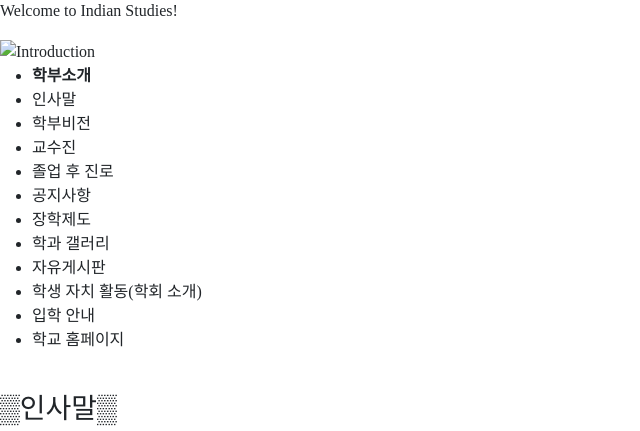
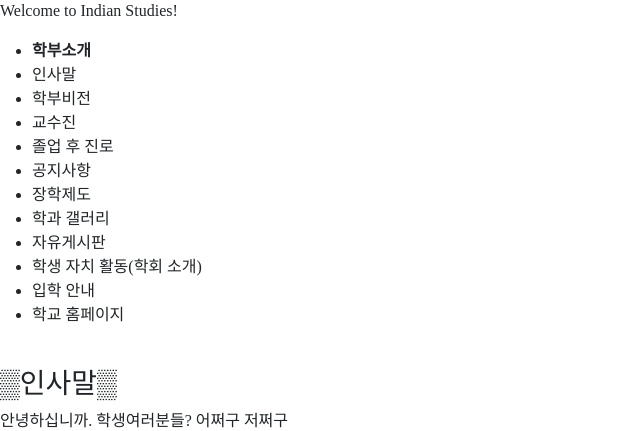
Before and after one commit to Hindi-com/IndianStudies.Github.io, a Django app: template hindi_web/pages/templates/introduction-main.html in a window 1600 px wide. Shown: the part 601-1032 px from the top of the page, without its empty margins (0-640 px from the left). Run offline with Django 3.2, Linux system fonts and the light colour scheme; the template is opened without the code that fills it, so the values that code supplies are empty; some web fonts are replaced.

Commit message:
navbar의 introduction에 url작업 걸기 -> 페이지 이동 가능, css코드 적용 불가

```diff
--- a/hindi_web/hindi_web/urls.py
+++ b/hindi_web/hindi_web/urls.py
@@ -20,5 +20,5 @@ from pages import views
 urlpatterns = [
     path('admin/', admin.site.urls),
     path('', views.home, name="home"),
-    path('', views.introduction, name="introduction")
+    path('introduction/', views.introduction, name="introduction")
 ]
--- a/hindi_web/pages/templates/base.html
+++ b/hindi_web/pages/templates/base.html
@@ -38,7 +38,7 @@
                         <a class="nav-link active" aria-current="page" href="index.html">Home</a>
                     </li>
                     <li class="nav-item">
-                        <a class="nav-link active" aria-current="page" href="introduction-main.html">Introdction</a></a>
+                        <a class="nav-link active" aria-current="page" href="{% url 'introduction' %}">Introdction</a></a>
                     </li>
                     <li class="nav-item">
                         <a class="nav-link active" aria-current="page" href="#">Community</a>
--- a/hindi_web/pages/templates/introduction-main.html
+++ b/hindi_web/pages/templates/introduction-main.html
@@ -1,33 +1,31 @@
 {% extends 'base.html' %}
+<head>
     {% load static %}
+    <link rel="stylesheet" href="{% static 'css/introduction.css' %}">
+</head>
 
 <body>
 {% block content %}
-    <section id=section>
-        <div class=section__top>
-            <img scr="images/" alt="Introduction">
-        </div>
-        <aside id=aside>
+    <aside class=introduction-aside>
         <ul>
-                <li class="aside__menu__item"><strong>학부소개</strong></li>
-                <li class="aside__menu__item"><a href="#"></a>인사말</li>
-                <li class="aside__menu__item"><a href="#"></a>학부비전</li>
-                <li class="aside__menu__item"><a href="#"></a>교수진</li>
-                <li class="aside__menu__item"><a href="#"></a>졸업 후 진로</li>
-                <li class="aside__menu__item"><a href="#"></a>공지사항</li>
-                <li class="aside__menu__item"><a href="#"></a>장학제도</li>
-                <li class="aside__menu__item"><a href="#"></a>학과 갤러리</li>
-                <li class="aside__menu__item"><a href="#"></a>자유게시판</li>
-                <li class="aside__menu__item"><a href="#"></a>학생 자치 활동(학회 소개)</li>
-                <li class="aside__menu__item"><a href="#"></a>입학 안내</li>
-                <li class="aside__menu__item"><a href="#"></a>학교 홈페이지</li>
+            <li class="introduction-aside-list"><strong>학부소개</strong></li>
+            <li class="introduction-aside-list"><a href="#"></a>인사말</li>
+            <li class="introduction-aside-list"><a href="#"></a>학부비전</li>
+            <li class="introduction-aside-list"><a href="#"></a>교수진</li>
+            <li class="introduction-aside-list"><a href="#"></a>졸업 후 진로</li>
+            <li class="introduction-aside-list"><a href="#"></a>공지사항</li>
+            <li class="introduction-aside-list"><a href="#"></a>장학제도</li>
+            <li class="introduction-aside-list"><a href="#"></a>학과 갤러리</li>
+            <li class="introduction-aside-list"><a href="#"></a>자유게시판</li>
+            <li class="introduction-aside-list"><a href="#"></a>학생 자치 활동(학회 소개)</li>
+            <li class="introduction-aside-list"><a href="#"></a>입학 안내</li>
+            <li class="introduction-aside-list"><a href="#"></a>학교 홈페이지</li>
         </ul>
     </aside>
+    <div>
         <img>
         <h3>▒인사말▒</h3>
-        <img src="images/" alt="인사말 사진">
         <p>안녕하십니까. 학생여러분들? 어쩌구 저쩌구</p>
-        </article>
-    </section>
+    </div>
 {% endblock%}
 </body>
--- a/hindi_web/pages/views.py
+++ b/hindi_web/pages/views.py
@@ -5,4 +5,4 @@ def home(request):
     return render(request, "index.html")
 
 def introduction(request):
-    return render(render, "introduction-main.html")
+    return render(request, 'introduction-main.html')
```
Also changed, not shown: hindi_web/pages/static/css/introduction.css (added, +8 -0 lines). Lines whose indentation alone changed are shown as unchanged.
